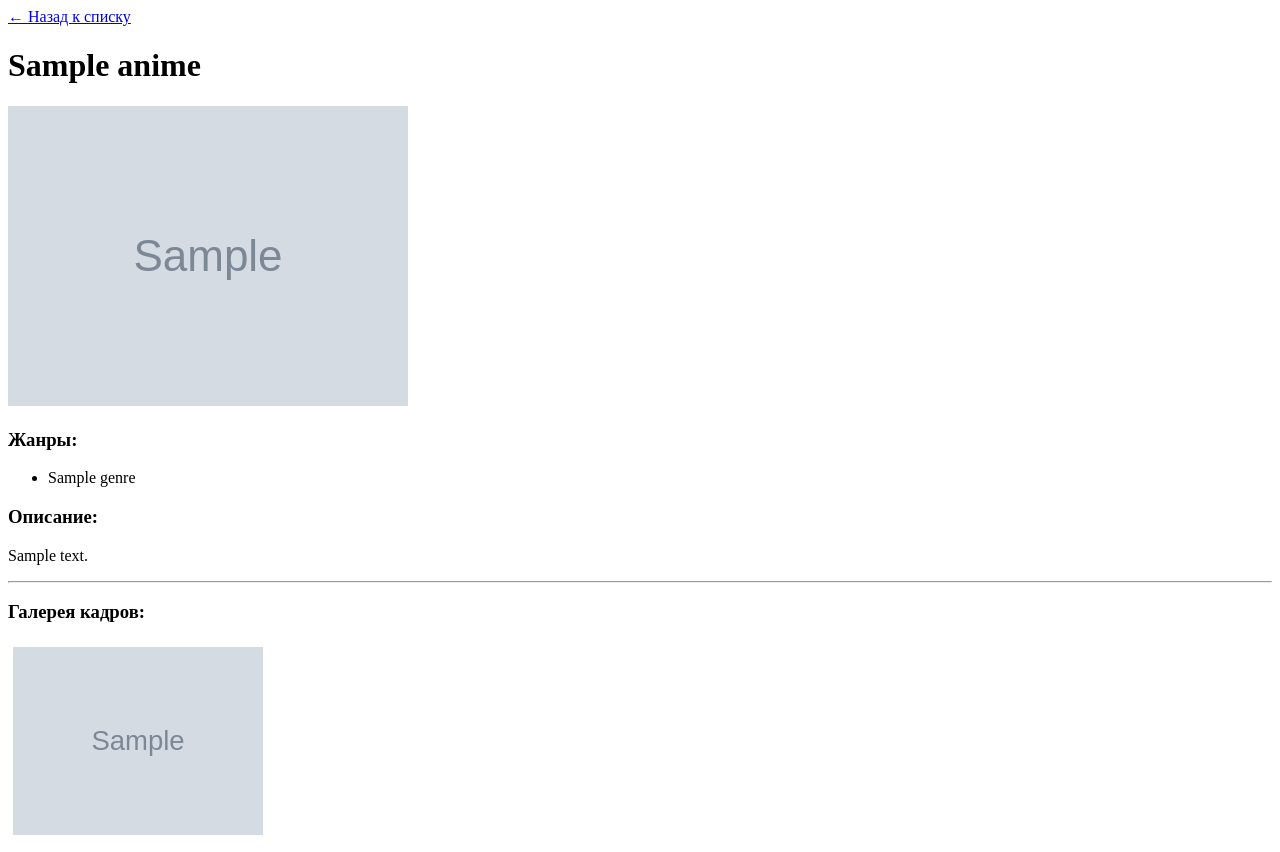
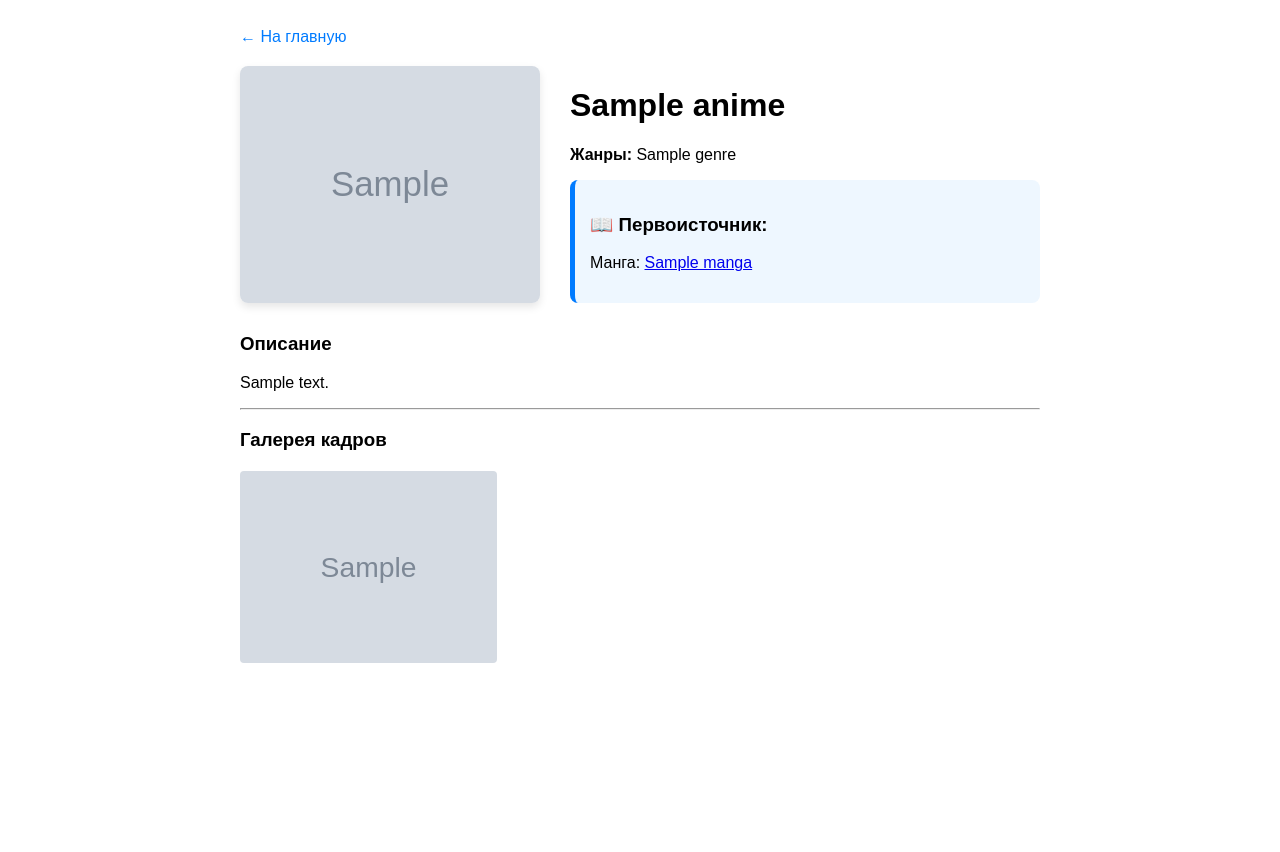
Before and after one commit to DIO23521/A, a Django app: a page that uses main/templates/main/details.html in a window 1280 px wide. After the commit the page ends 663 px from the top, so only its background shows below. Run offline with Django 5.2, Linux system fonts and the light colour scheme; tables that the repository leaves empty hold one stand-in row (values such as "Sample post"); grey boxes marked "Sample" are stand-in pictures.

Commit message:
Small Changes

```diff
--- a/main/admin.py
+++ b/main/admin.py
@@ -34,7 +34,7 @@ class GenreAdmin(admin.ModelAdmin):
 @admin.register(models.Anime)
 class AnimeAdmin(admin.ModelAdmin):
     list_display = ['title']
-    list_filter = ['genres']
+    autocomplete_fields = ['genres', 'source']
     search_fields = ['title', 'description']
     prepopulated_fields = {'slug': ('title',)}
     inlines = [AnimeImageInLine]
@@ -43,7 +43,7 @@ class AnimeAdmin(admin.ModelAdmin):
 @admin.register(models.Manga)
 class MangaAdmin(admin.ModelAdmin):
     list_display = ['title']
-    list_filter = ['genres']
+    autocomplete_fields = ['genres', 'adaptation']
     search_fields = ['title', 'description']
     prepopulated_fields = {'slug': ('title',)}
     inlines = [MangaImageInLine]
--- a/main/models.py
+++ b/main/models.py
@@ -27,7 +27,7 @@ class Manga(models.Model):
     slug = models.SlugField(unique=True)
     description = models.TextField()
     poster = models.ImageField(upload_to='main_manga_poster/', null=True, blank=True)
-    adaptation = models.ManyToManyField('Anime', blank=True)
+    adaptation = models.ManyToManyField('Anime', blank=True, related_name='adaptations')
     genres = models.ManyToManyField(Genre)
 
     def save(self, *args, **kwargs):
@@ -55,7 +55,7 @@ class Anime(models.Model):
         'Manga',
         on_delete=models.SET_NULL,
         null=True,
-        blank=True
+        blank=True,
     )
     genres = models.ManyToManyField(Genre)
 
--- a/main/templates/main/details.html
+++ b/main/templates/main/details.html
@@ -3,36 +3,67 @@
 <head>
     <meta charset="UTF-8">
     <title>{{ anime.title }}</title>
+    <style>
+        .container { max-width: 800px; margin: 0 auto; font-family: sans-serif; padding: 20px; }
+        .back-link { display: inline-block; margin-bottom: 20px; color: #007bff; text-decoration: none; }
+        .anime-header { display: flex; gap: 30px; margin-bottom: 30px; }
+        .anime-poster { width: 300px; border-radius: 8px; box-shadow: 0 4px 8px rgba(0,0,0,0.1); }
+        .info-block { flex: 1; }
+        .source-box { background: #eef7ff; padding: 15px; border-radius: 8px; border-left: 5px solid #007bff; margin-top: 15px; }
+        .original-idea { color: #666; font-style: italic; margin-top: 10px; display: block; }
+        .gallery { display: grid; grid-template-columns: repeat(auto-fill, minmax(200px, 1fr)); gap: 15px; margin-top: 20px; }
+        .gallery img { width: 100%; border-radius: 4px; transition: 0.3s; }
+        .gallery img:hover { transform: scale(1.05); }
+    </style>
 </head>
 <body>
-    <a href="{% url 'main:home' %}">← Назад к списку</a>
+    <div class="container">
+        <a href="{% url 'main:home' %}" class="back-link">← На главную</a>
 
+        <div class="anime-header">
+            {% if anime.poster %}
+                <img src="{{ anime.poster.url }}" alt="{{ anime.title }}" class="anime-poster">
+            {% endif %}
+
+            <div class="info-block">
                 <h1>{{ anime.title }}</h1>
 
-    {% if anime.poster %}
-        <img src="{{ anime.poster.url }}" alt="Постер" width="400">
+                <p><strong>Жанры:</strong>
+                    {% for genre in anime.genres.all %}
+                        {{ genre.title }}{% if not forloop.last %}, {% endif %}
+                    {% endfor %}
+                </p>
+
+                <div class="source-box">
+                    <h3>📖 Первоисточник:</h3>
+                    {% if anime.source %}
+                        <p>Манга:
+                            <a href="{% url 'main:manga_detail' anime.source.slug %}">
+                                {{ anime.source.title }}
+                            </a>
+                        </p>
+                    {% else %}
+                        <span class="original-idea">Оригинальная идея</span>
                     {% endif %}
+                </div>
+            </div>
+        </div>
 
-    <h3>Жанры:</h3>
-    <ul>
-        {% for genre in anime.genres.all %}
-            <li>{{ genre.title }}</li>
-        {% endfor %}
-    </ul>
-
-    <h3>Описание:</h3>
+        <h3>Описание</h3>
         <p>{{ anime.description }}</p>
 
         <hr>
-    <h3>Галерея кадров:</h3>
+
+        <h3>Галерея кадров</h3>
         <div class="gallery">
             {% for item in gallery %}
                 {% if item.image %}
-                <img src="{{ item.image.url }}" alt="Кадр из {{ anime.title }}" width="250" style="margin: 5px;">
+                    <img src="{{ item.image.url }}" alt="Кадр из аниме">
                 {% endif %}
             {% empty %}
-            <p>Кадров пока нет.</p>
+                <p>Кадры пока не добавлены.</p>
             {% endfor %}
+        </div>
     </div>
 </body>
 </html>
--- a/main/templates/main/manga_details.html
+++ b/main/templates/main/manga_details.html
@@ -9,7 +9,8 @@
         .manga-header { display: flex; gap: 30px; margin-bottom: 30px; }
         .manga-poster { width: 300px; border-radius: 8px; box-shadow: 0 4px 8px rgba(0,0,0,0.1); }
         .gallery { display: grid; grid-template-columns: repeat(auto-fill, minmax(200px, 1fr)); gap: 15px; margin-top: 20px; }
-        .gallery img { width: 100%; border-radius: 4px; }
+        .gallery img { width: 100%; border-radius: 4px; transition: 0.3s; }
+        .gallery img:hover { transform: scale(1.05); }
         .adaptation-list { background: #f8f9fa; padding: 15px; border-radius: 8px; border-left: 5px solid #007bff; }
     </style>
 </head>
```
Also changed, not shown: main/migrations/0005_anime_source_alter_manga_adaptation.py (added). Lines whose indentation alone changed are shown as unchanged.
